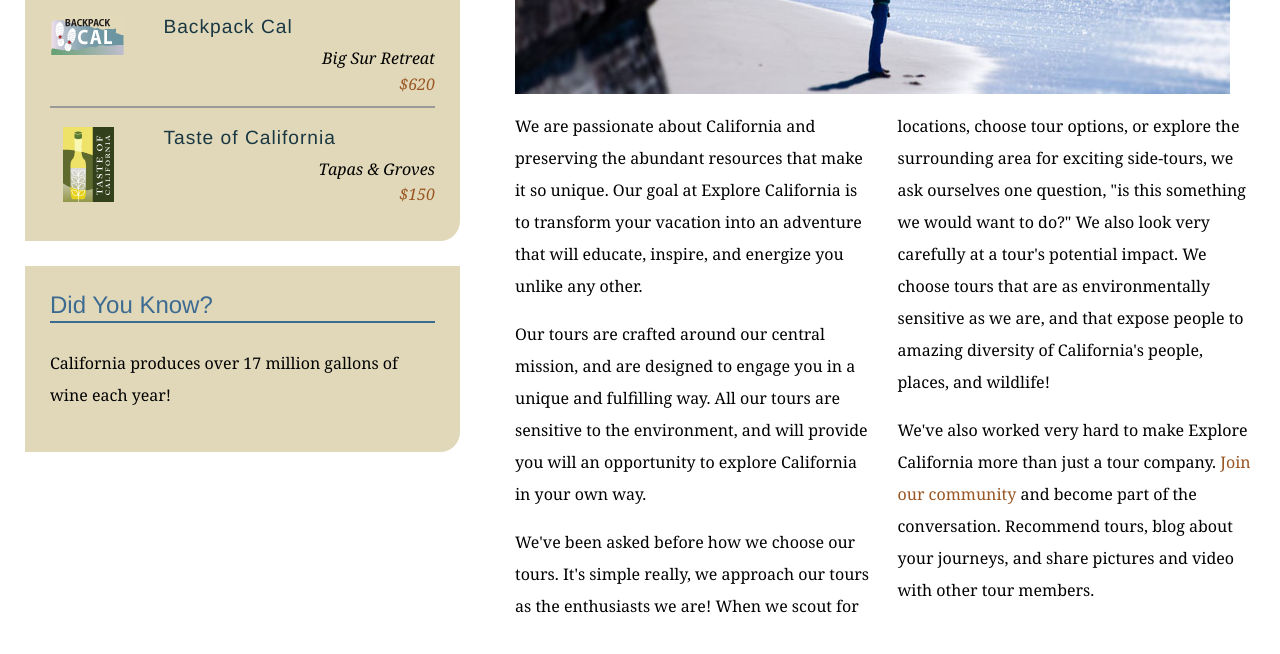
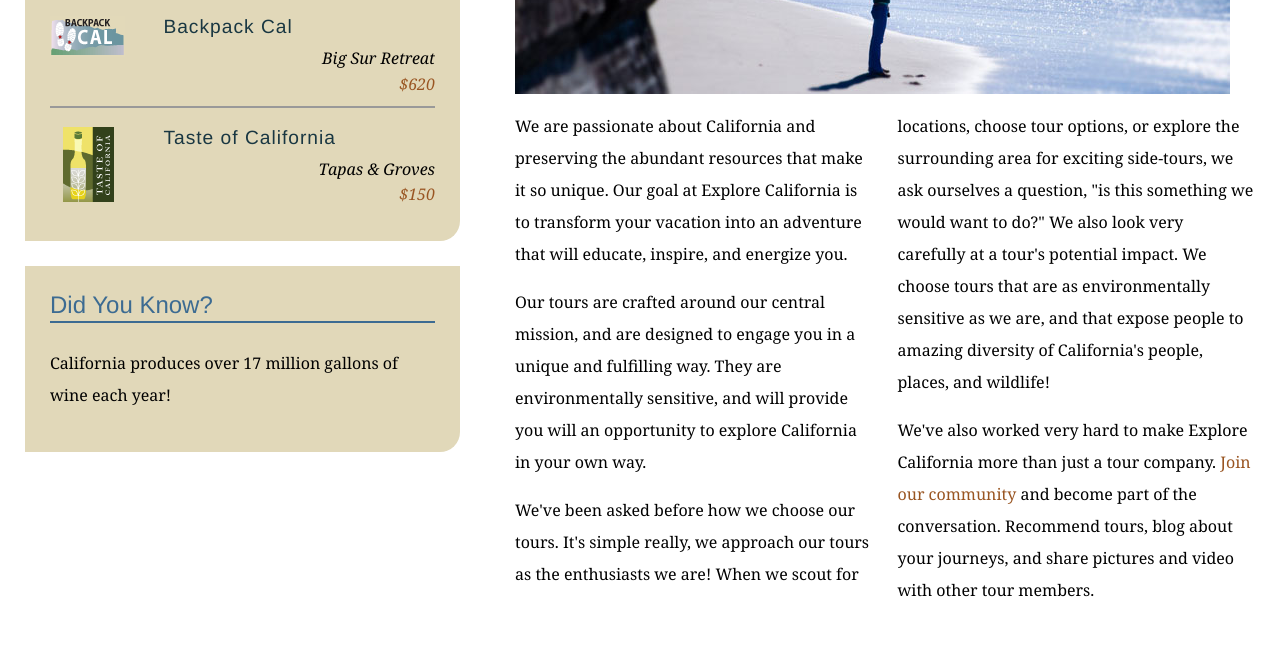
Before and after one commit to claykc25/explore_calirornia, a plain HTML site: page mission.html in a window 1280 px wide. Shown: the part 590-1244 px from the top of the page. Drawn offline with Linux system fonts and the light colour scheme.

Commit message:
text edits on mission page

```diff
--- a/mission.html
+++ b/mission.html
@@ -62,9 +62,9 @@
           <h1>Who we are</h1>
           <img src="assets/images/mission_look.jpg" alt="Looking out at the Pacific" class="articleImage" />
           <div class="multiCol">
-            <p>We are passionate about California and preserving the abundant resources that make it so unique. Our goal at Explore California is to transform your vacation into an adventure that will educate, inspire, and energize you unlike any other.</p>
-            <p>Our tours are crafted around our central mission, and are designed to engage you in a unique and fulfilling way. All our tours are sensitive to the environment, and will provide you will an opportunity to explore California in your own way.</p>
-            <p>We've been asked before how we choose our tours. It's simple really, we approach our tours as the enthusiasts we are! When we scout for locations, choose tour options, or explore the surrounding area for exciting side-tours, we ask ourselves one question, &quot;is this something we would want to do?&quot; We also look very carefully at a tour's potential impact. We choose tours that are as environmentally sensitive as we are, and that expose people to amazing diversity of California's people, places, and wildlife!</p>
+            <p>We are passionate about California and preserving the abundant resources that make it so unique. Our goal at Explore California is to transform your vacation into an adventure that will educate, inspire, and energize you.</p>
+            <p>Our tours are crafted around our central mission, and are designed to engage you in a unique and fulfilling way. They are environmentally sensitive, and will provide you will an opportunity to explore California in your own way.</p>
+            <p>We've been asked before how we choose our tours. It's simple really, we approach our tours as the enthusiasts we are! When we scout for locations, choose tour options, or explore the surrounding area for exciting side-tours, we ask ourselves a question, &quot;is this something we would want to do?&quot; We also look very carefully at a tour's potential impact. We choose tours that are as environmentally sensitive as we are, and that expose people to amazing diversity of California's people, places, and wildlife!</p>
             <p>We've also worked very hard to make Explore California more than just a tour company. <a href="explorers/join.html">Join our community</a> and become part of the conversation. Recommend tours, blog about your journeys, and share pictures and video with other tour members.</p>
           </div>
         </div>
```
